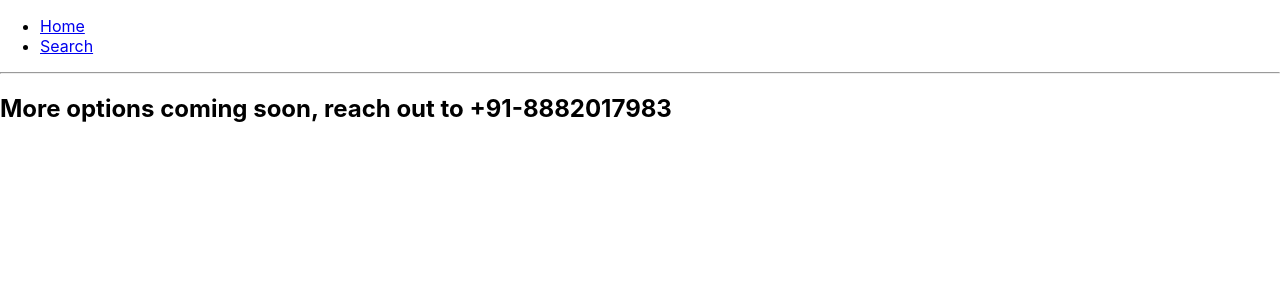
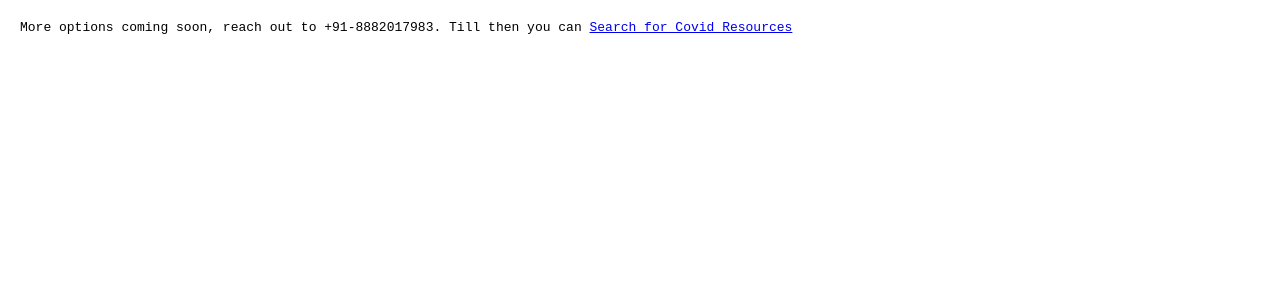
Before and after one commit to ishangulati/covid-resources-portal, a React (Create React App) app: page / in a window 1280 px wide. Shown: the top 300 px of the page. Built offline with nearby package versions, Linux system fonts and the light colour scheme; what @fluentui/react would draw is missing.

Commit message:
style fixes

```diff
--- a/src/App.tsx
+++ b/src/App.tsx
@@ -11,7 +11,6 @@ import {
   BrowserRouter as Router,
   Switch,
   Route,
-  Link,
   RouteComponentProps,
 } from "react-router-dom";
 import { ResourceCardCompact } from "./CompactResouceCard";
@@ -38,24 +37,6 @@ export default function App() {
   return (
     <Router>
       <div>
-        <ul>
-          <li>
-            <Link to="/">Home</Link>
-          </li>
-          <li>
-            <Link to="/search">Search</Link>
-          </li>
-        </ul>
-
-        <hr />
-
-        {/*
-          A <Switch> looks through all its children <Route>
-          elements and renders the first one whose path
-          matches the current URL. Use a <Switch> any time
-          you have multiple routes, but you want only one
-          of them to render at a time
-        */}
         <Switch>
           <Route exact path="/">
             <Home />
@@ -75,8 +56,11 @@ export default function App() {
 
 function Home() {
   return (
-    <div>
-      <h2>More options coming soon, reach out to +91-8882017983</h2>
+    <div style={{ margin: 20 }}>
+      <pre>
+        More options coming soon, reach out to +91-8882017983. Till then you can{" "}
+        <a href="/search">Search for Covid Resources</a>
+      </pre>
     </div>
   );
 }
@@ -147,12 +131,26 @@ function Search(props: RouteComponentProps) {
   };
 
   const updateParams = (newParamStr: string) => {
-    window.history.pushState("", "Covid Resources Help", `/search?${newParamStr}`);
+    window.history.pushState(
+      "",
+      "Covid Resources Help",
+      `/search?${newParamStr}`
+    );
     setParamString(newParamStr);
   };
 
   return (
-    <div>
+    <Stack
+      verticalAlign="center"
+      verticalFill
+      styles={{
+        root: {
+          width: "480px",
+          margin: "0 20px",
+        },
+      }}
+      tokens={stackTokens}
+    >
       <h2>Search</h2>{" "}
       <DefaultButton
         text="Open filters"
@@ -188,7 +186,7 @@ function Search(props: RouteComponentProps) {
           ))}
         </Stack>
       )}
-    </div>
+    </Stack>
   );
 }
 
--- a/src/Utils.ts
+++ b/src/Utils.ts
@@ -22,11 +22,11 @@ export function timeDifference(current: number, previous: number) {
   } else if (elapsed < msPerDay) {
     return Math.round(elapsed / msPerHour) + " hours ago";
   } else if (elapsed < msPerMonth) {
-    return " " + Math.round(elapsed / msPerDay) + " days ago";
+    return Math.round(elapsed / msPerDay) + " days ago";
   } else if (elapsed < msPerYear) {
-    return " " + Math.round(elapsed / msPerMonth) + " months ago";
+    return Math.round(elapsed / msPerMonth) + " months ago";
   } else {
-    return " " + Math.round(elapsed / msPerYear) + " years ago";
+    return Math.round(elapsed / msPerYear) + " years ago";
   }
 }
 
```
